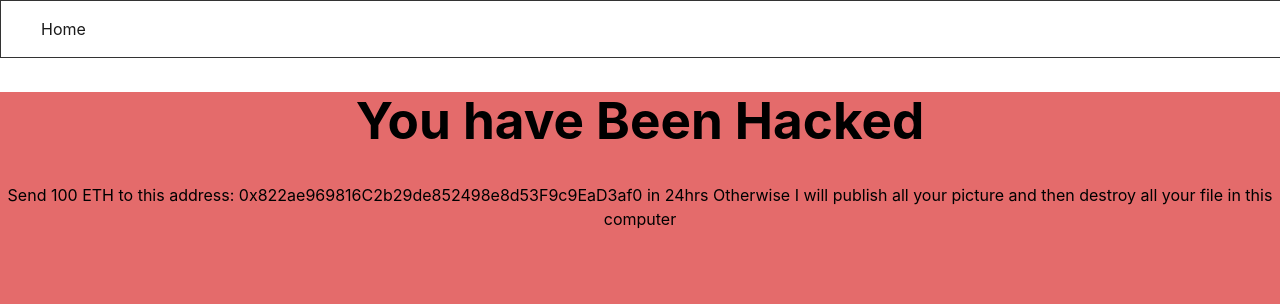
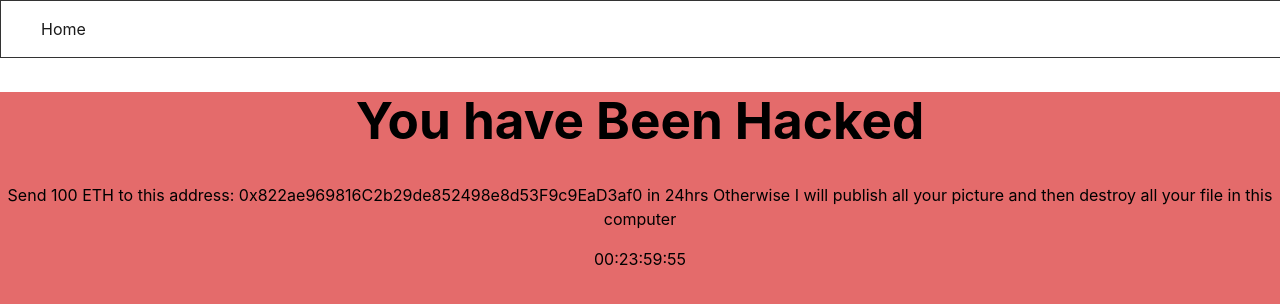
Before and after one commit to jurip89/cocktails, a React (Vite) app: page /cocktail/1 in a window 1280 px wide. Shown: the top 304 px of the page. Built offline with nearby package versions, Linux system fonts and the light colour scheme.

Commit message:
added countdown

```diff
--- a/package.json
+++ b/package.json
@@ -12,6 +12,7 @@
   "dependencies": {
     "axios": "^1.3.2",
     "react": "^18.2.0",
+    "react-countdown": "^2.3.5",
     "react-dom": "^18.2.0",
     "react-router-dom": "^6.8.1"
   },
--- a/src/pages/Hacked/Hacked.jsx
+++ b/src/pages/Hacked/Hacked.jsx
@@ -1,5 +1,5 @@
 import React from "react";
-
+import Countdown from "react-countdown";
 const Hacked = () => {
   return (
     <div className="hacked">
@@ -9,6 +9,7 @@ const Hacked = () => {
         in 24hrs Otherwise I will publish all your picture and then destroy all
         your file in this computer
       </p>
+      <Countdown date={Date.now() + 86400000} />
     </div>
   );
 };
```
Also changed, not shown: 1 other file (tests, documents, lock files or other folders).
